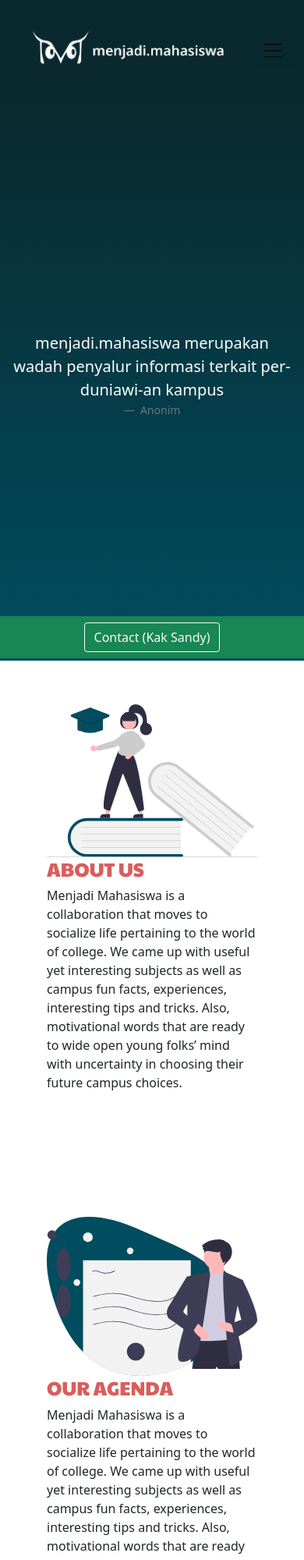
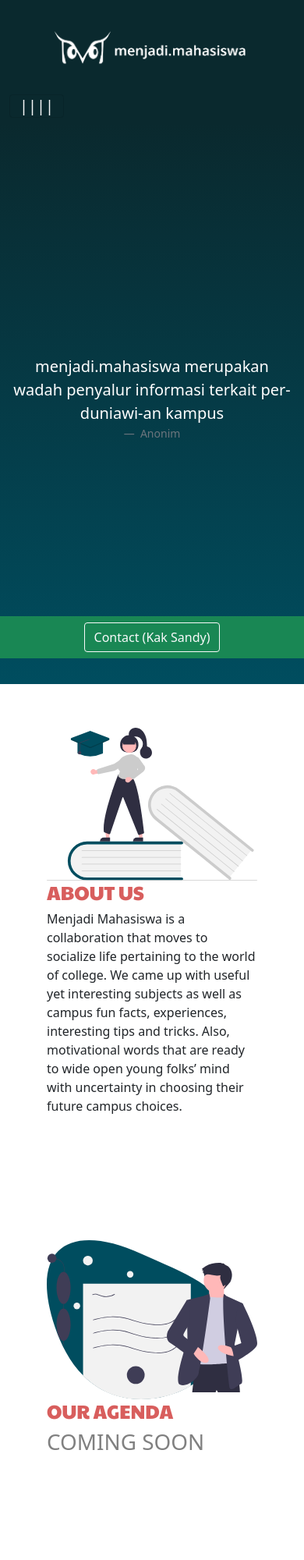
Before and after one commit to mqois16/LandingPage-menjadimahasiswa, a plain HTML site: page Index.html in a window 390 px wide. Shown: the top 2000 px of the page at 78% size. Drawn offline with nearby package versions, Linux system fonts and the light colour scheme.

Commit message:
coming soon

```diff
--- a/Index.html
+++ b/Index.html
@@ -24,7 +24,7 @@
     <!-- Just an image -->
     <nav
       class="navbar navbar-light sticky-top"
-      style="background-color: #0a292e"
+      style="background-color: #0a292e; color: white"
     >
       <div class="container mx-auto">
         <a class="navbar-brand mx-auto" href="#">
@@ -39,7 +39,7 @@
           aria-expanded="false"
           aria-label="Toggle navigation"
         >
-          <span class="navbar-toggler-icon"></span>
+          <span class="text-light">||||</span>
         </button>
         <div class="collapse navbar-collapse" id="navbarNavAltMarkup">
           <div class="navbar-nav">
@@ -179,14 +179,7 @@
           </div>
           <div class="col col-rese my-auto mx-auto">
             <h2 class="" style="color: #d85e5d">OUR AGENDA</h2>
-            <p style="">
-              Menjadi Mahasiswa is a collaboration that moves to socialize life
-              pertaining to the world of college. We came up with useful yet
-              interesting subjects as well as campus fun facts, experiences,
-              interesting tips and tricks. Also, motivational words that are
-              ready to wide open young folks’ mind with uncertainty in choosing
-              their future campus choices.
-            </p>
+            <h1 style="color: gray">COMING SOON</h1>
           </div>
         </div>
       </div>
```
